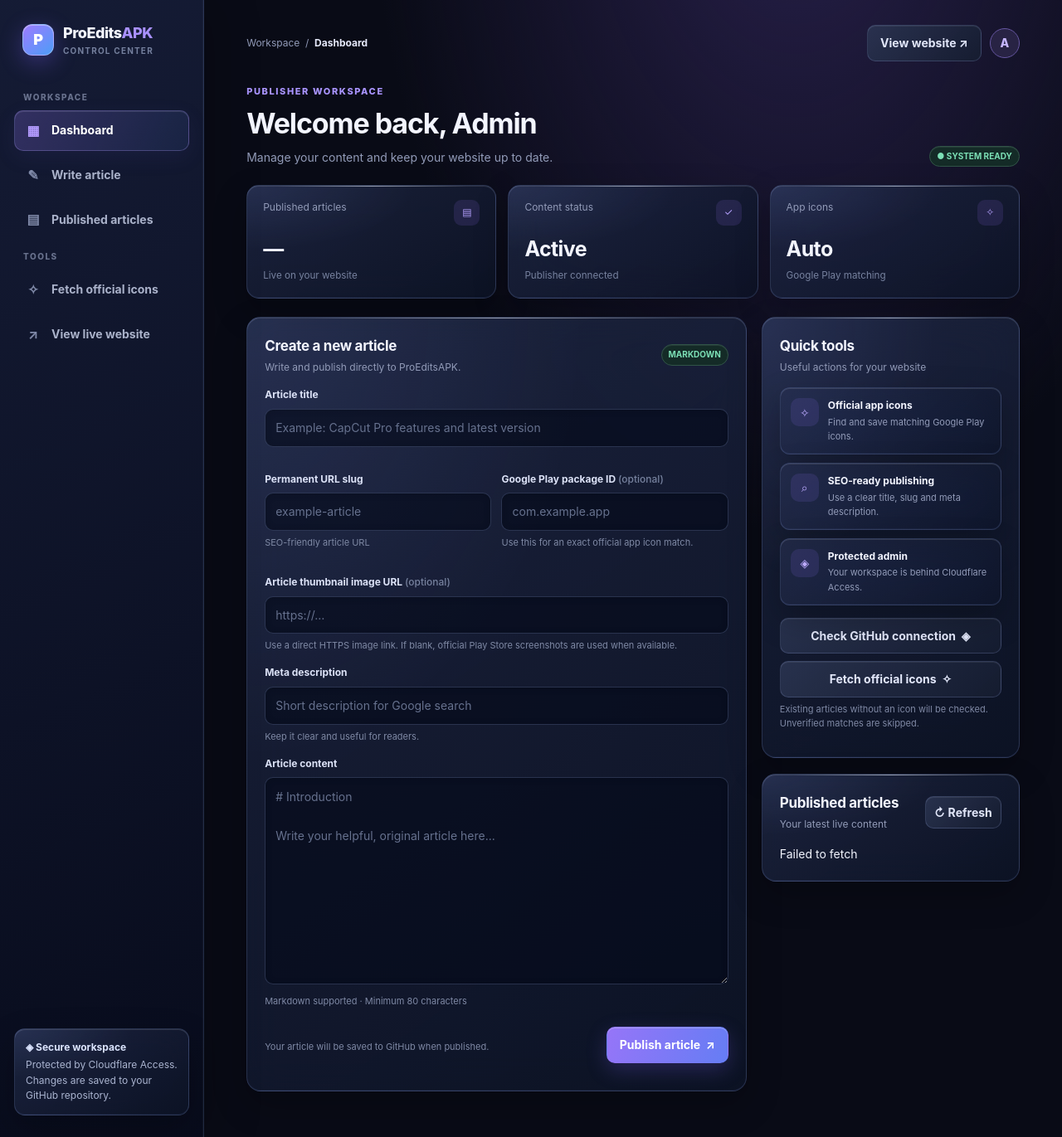
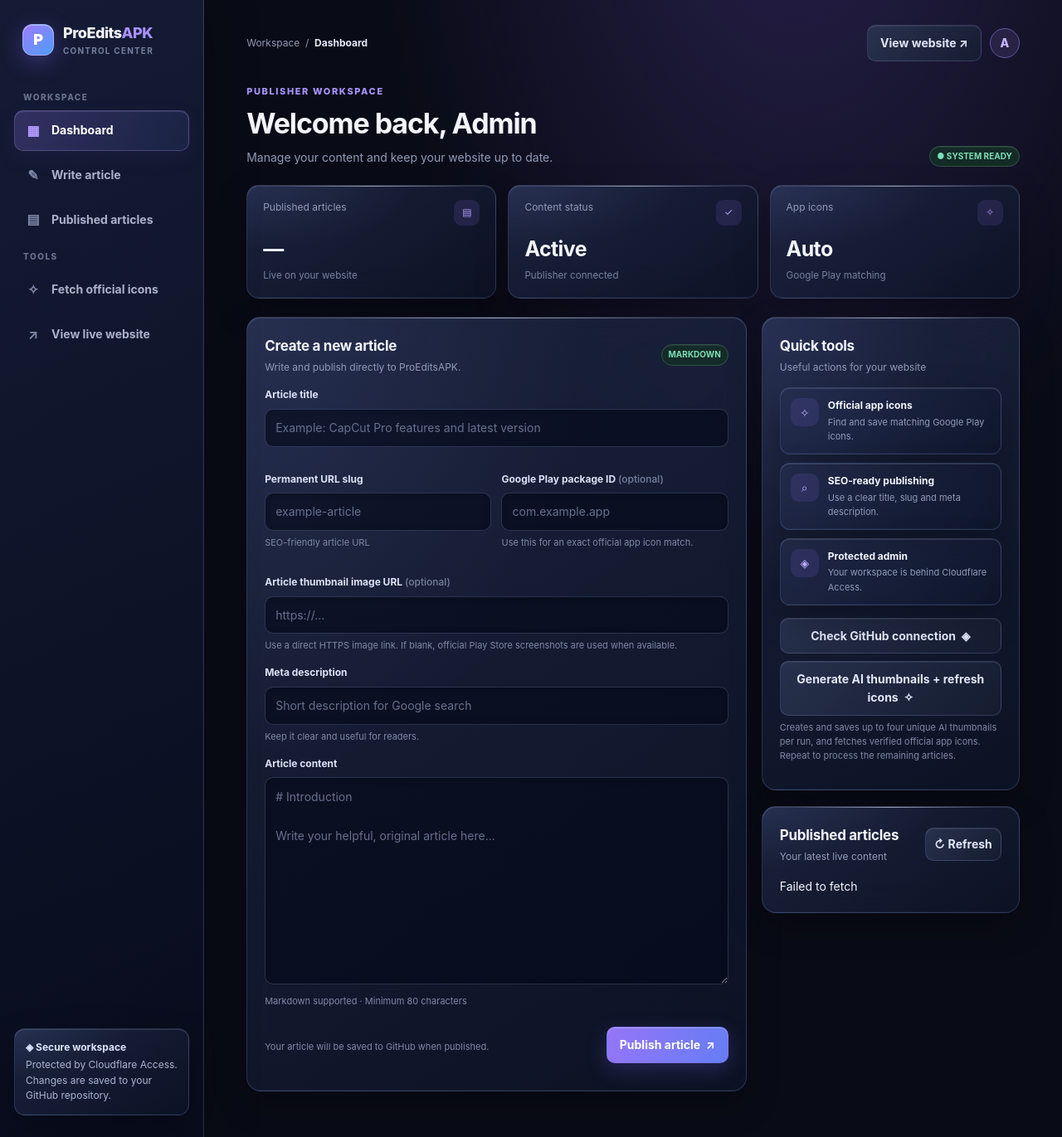
Before and after one commit to haseebaslam091-afk/proeditsapk, a Jekyll site: the page admin/index.html, which Jekyll copies as it is, in a window 1280 px wide and 1371 px high. Shown: the whole window at 83% size. Built offline with Jekyll 4.4.1, drawn with Linux system fonts in a browser that asks for light colours.

Commit message:
Expose AI thumbnail generation in admin media tools

```diff
--- a/admin/index.html
+++ b/admin/index.html
@@ -75,7 +75,7 @@
 <div class="field"><label for="description">Meta description</label><input id="description" maxlength="320" placeholder="Short description for Google search"><div class="help">Keep it clear and useful for readers.</div></div>
 <div class="field"><label for="content">Article content</label><textarea id="content" required placeholder="# Introduction&#10;&#10;Write your helpful, original article here..."></textarea><div class="help">Markdown supported · Minimum 80 characters</div></div>
 <div class="formfoot"><span class="help">Your article will be saved to GitHub when published.</span><button class="btn primary" id="publish" type="submit">Publish article&nbsp; ↗</button></div></form><div id="status" class="status" role="status" aria-live="polite"></div></section>
-<aside><section class="panel"><div class="panelhead"><div><h2>Quick tools</h2><p class="hint">Useful actions for your website</p></div></div><div class="quick"><div class="quickitem"><div class="quickico">✧</div><div><b>Official app icons</b><span>Find and save matching Google Play icons.</span></div></div><div class="quickitem"><div class="quickico">⌕</div><div><b>SEO-ready publishing</b><span>Use a clear title, slug and meta description.</span></div></div><div class="quickitem"><div class="quickico">◈</div><div><b>Protected admin</b><span>Your workspace is behind Cloudflare Access.</span></div></div></div><button class="btn secondary" id="githubCheck" style="width:100%;margin-top:15px">Check GitHub connection&nbsp; ◈</button><button class="btn secondary" id="refreshIcons" style="width:100%;margin-top:9px">Fetch official icons&nbsp; ✧</button><p class="help">Existing articles without an icon will be checked. Unverified matches are skipped.</p></section>
+<aside><section class="panel"><div class="panelhead"><div><h2>Quick tools</h2><p class="hint">Useful actions for your website</p></div></div><div class="quick"><div class="quickitem"><div class="quickico">✧</div><div><b>Official app icons</b><span>Find and save matching Google Play icons.</span></div></div><div class="quickitem"><div class="quickico">⌕</div><div><b>SEO-ready publishing</b><span>Use a clear title, slug and meta description.</span></div></div><div class="quickitem"><div class="quickico">◈</div><div><b>Protected admin</b><span>Your workspace is behind Cloudflare Access.</span></div></div></div><button class="btn secondary" id="githubCheck" style="width:100%;margin-top:15px">Check GitHub connection&nbsp; ◈</button><button class="btn secondary" id="refreshIcons" style="width:100%;margin-top:9px">Generate AI thumbnails + refresh icons&nbsp; ✧</button><p class="help">Creates and saves up to four unique AI thumbnails per run, and fetches verified official app icons. Repeat to process the remaining articles.</p></section>
 <section class="panel articles" id="published"><div class="panelhead"><div><h2>Published articles</h2><p class="hint">Your latest live content</p></div><button class="btn secondary" id="refresh" style="padding:8px 10px">↻ Refresh</button></div><div id="posts" class="article-list"><p class="hint">Loading articles…</p></div></section></aside>
 </div></main></div>
 <script>
```
